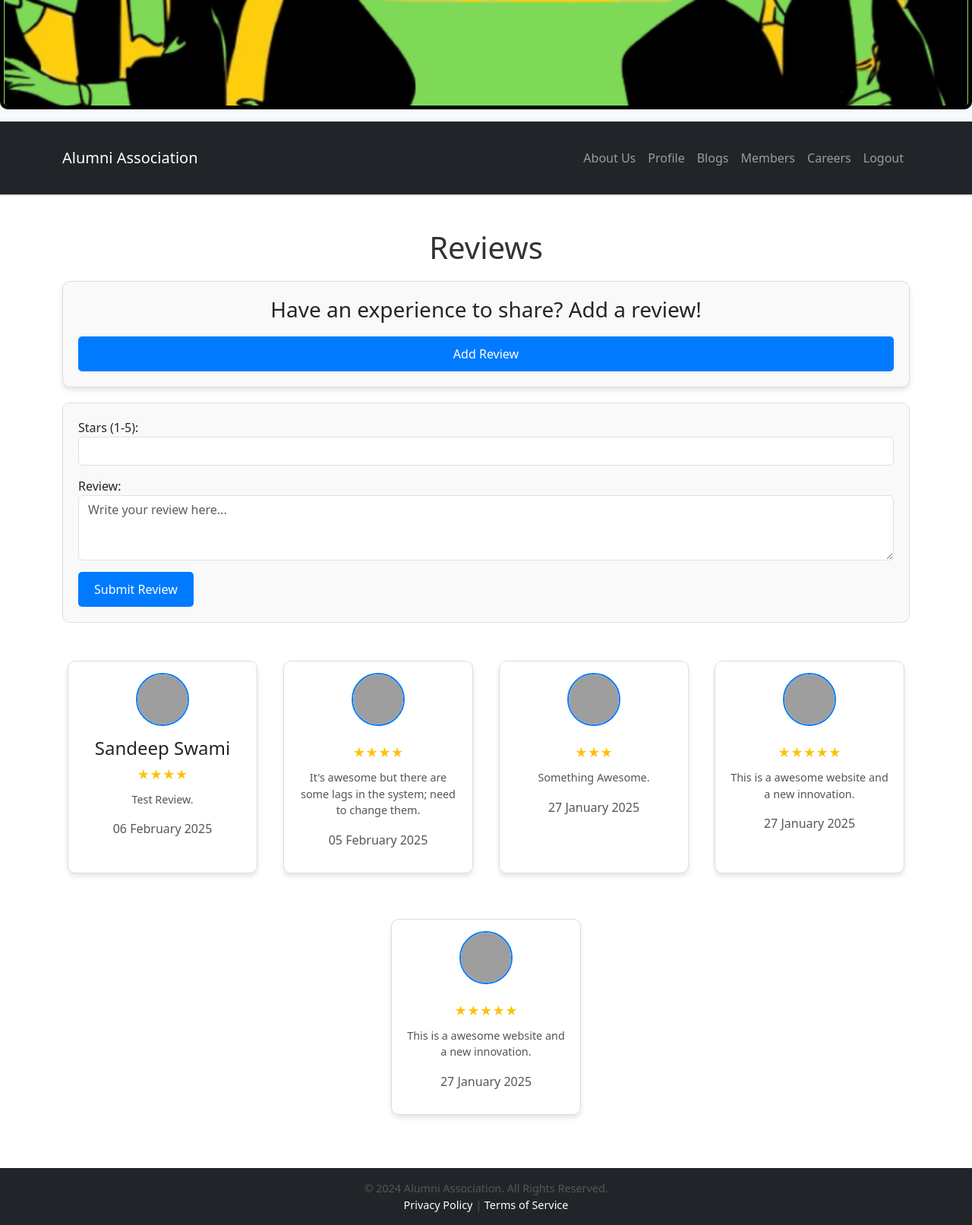
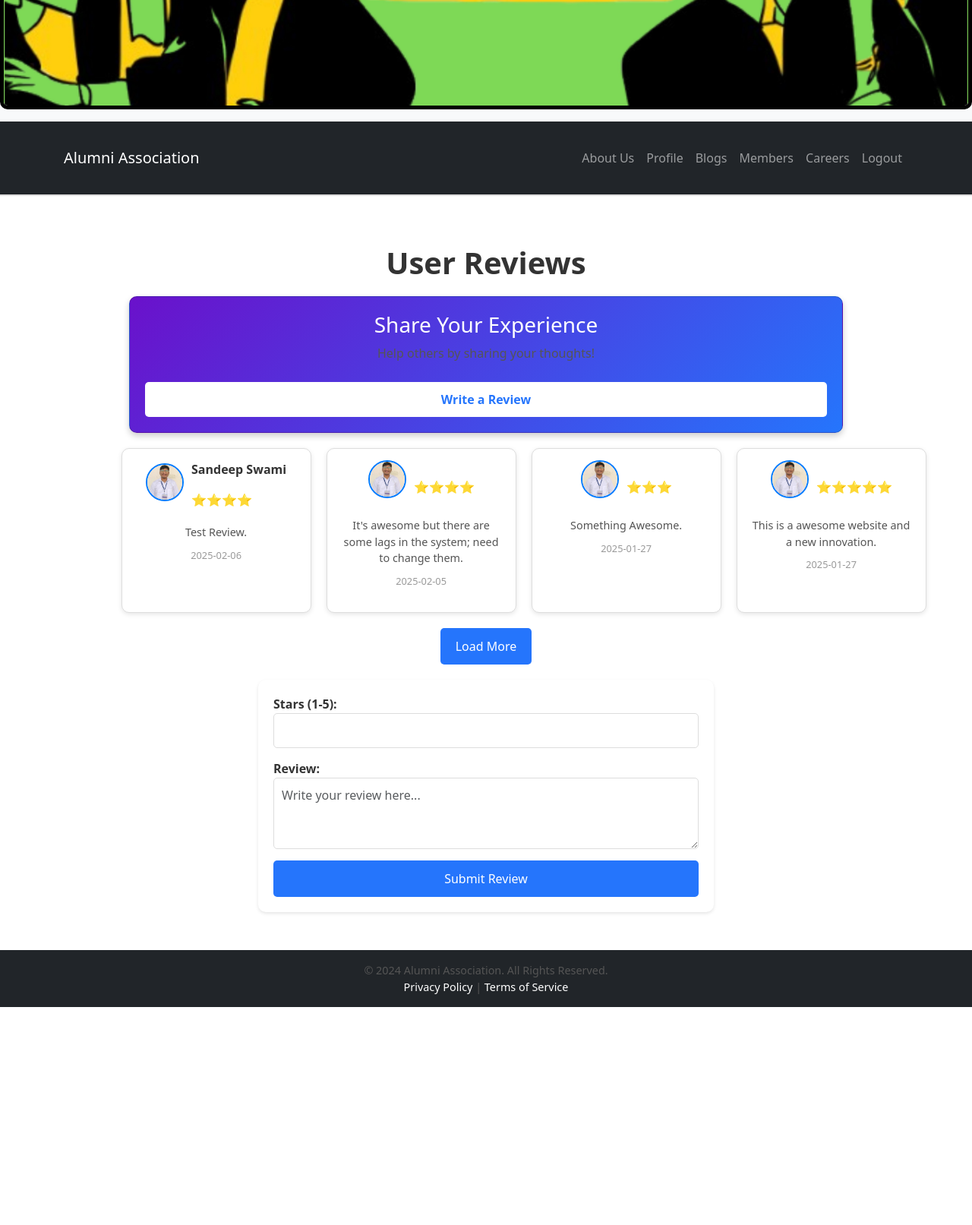
Before and after one commit to Superhack011/Alumni_Project, a Flask app: page /reviews in a window 1280 px wide. Shown: the part 433-2046 px from the top of the page at 76% size. After the commit the page ends 1759 px from the top, so only its background shows below. Run offline with Flask 3, Linux system fonts and the light colour scheme; a user stored in the database is signed in; data comes from the database, SQL or seed files in the repository; both versions use the stored data as it was after the commit; grey boxes are pictures that could not be loaded.

Commit message:
Adding feature

```diff
--- a/website/static/review_style.css
+++ b/website/static/review_style.css
@@ -1,73 +1,188 @@
-.page-title {
-  text-align: center;
-  font-size: 2.5em;
-  margin-bottom: 20px;
-  color: #333;
-}
-
-.card {
-  border: 1px solid #ddd;
-  border-radius: 10px;
-  background-color: #fff;
-  box-shadow: 0 4px 6px rgba(0, 0, 0, 0.1);
-  margin: 20px 0;
+/* General Container */
+.container {
+  max-width: 90%;
+  margin: auto;
   padding: 20px;
 }
 
+/* Page Title */
+.page-title {
+  text-align: center;
+  font-size: 2.5rem;
+  font-weight: bold;
+  color: #333;
+  margin-bottom: 20px;
+}
+
+/* Add Review Section */
 .add-review-card {
   text-align: center;
-  background-color: #f9f9f9;
+  background: linear-gradient(135deg, #6a11cb, #2575fc);
+  color: white;
+  padding: 20px;
+  border-radius: 10px;
+  box-shadow: 0 4px 8px rgba(0, 0, 0, 0.2);
+  margin-bottom: 20px;
 }
 
 .add-review-btn {
   display: inline-block;
   margin-top: 10px;
-  background-color: #007bff;
-  color: #fff;
+  padding: 10px 20px;
+  background: white;
+  color: #2575fc;
+  border-radius: 5px;
+  font-weight: bold;
   text-decoration: none;
-  padding: 10px 20px;
-  border-radius: 5px;
-  transition: background-color 0.3s;
+  transition: all 0.3s ease-in-out;
 }
 
 .add-review-btn:hover {
-  background-color: #0056b3;
+  background: #f4f4f4;
 }
 
+/* Review Submission Form */
 .add-review-form {
-  margin-top: 20px;
+  background: white;
   padding: 20px;
-  border: 1px solid #ddd;
   border-radius: 10px;
-  background-color: #f9f9f9;
+  box-shadow: 0 2px 4px rgba(0, 0, 0, 0.1);
+  max-width: 600px;
+  margin: auto;
 }
 
 .form-group {
   margin-bottom: 15px;
 }
 
-.btn {
-  display: inline-block;
-  background-color: #007bff;
-  color: #fff;
-  text-decoration: none;
-  padding: 10px 20px;
-  border-radius: 5px;
-  transition: background-color 0.3s;
+label {
+  font-weight: bold;
+  color: #333;
 }
 
-.btn:hover {
-  background-color: #0056b3;
+.form-control {
+  width: 100%;
+  padding: 10px;
+  border-radius: 5px;
+  border: 1px solid #ddd;
+  font-size: 1rem;
 }
 
-.reviews-container {
-  margin-top: 30px;
+.submit-review-btn {
+  width: 100%;
+  background: #2575fc;
+  color: white;
+  border: none;
+  padding: 12px;
+  border-radius: 5px;
+  font-size: 1rem;
+  cursor: pointer;
+  transition: all 0.3s ease-in-out;
 }
 
+.submit-review-btn:hover {
+  background: #6a11cb;
+}
+
+/* Reviews Grid */
+.reviews-container {
+  display: grid;
+  grid-template-columns: repeat(4, 1fr);
+  gap: 20px;
+  margin-top: 20px;
+}
+
+/* Review Card */
 .review-card {
+  background: white;
+  padding: 15px;
+  border-radius: 10px;
+  box-shadow: 0 2px 6px rgba(0, 0, 0, 0.1);
+  transition: transform 0.3s ease-in-out;
+  text-align: center;
+}
+
+.review-card:hover {
+  transform: translateY(-5px);
+}
+
+/* Review Header */
+.review-header {
   display: flex;
   align-items: center;
-  margin-bottom: 20px;
-  padding: 15px;
-  border: 1px so
+  justify-content: center;
+  margin-bottom: 10px;
 }
+
+.profile-pic {
+  width: 50px;
+  height: 50px;
+  border-radius: 50%;
+  object-fit: cover;
+  margin-right: 10px;
+}
+
+.review-info {
+  text-align: left;
+}
+
+.review-name {
+  font-weight: bold;
+  color: #333;
+}
+
+.review-stars {
+  color: #f4b400;
+}
+
+/* Review Text */
+.review-text {
+  font-size: 0.9rem;
+  color: #555;
+  margin-bottom: 10px;
+}
+
+.review-date {
+  font-size: 0.8rem;
+  color: #999;
+}
+
+/* Load More Button */
+.load-more-container {
+  text-align: center;
+  margin-top: 20px;
+}
+
+.load-more-btn {
+  background: #2575fc;
+  color: white;
+  border: none;
+  padding: 12px 20px;
+  border-radius: 5px;
+  font-size: 1rem;
+  cursor: pointer;
+  transition: all 0.3s ease;
+}
+
+.load-more-btn:hover {
+  background: #6a11cb;
+}
+
+/* Responsive Design */
+@media (max-width: 1024px) {
+  .reviews-container {
+      grid-template-columns: repeat(3, 1fr);
+  }
+}
+
+@media (max-width: 768px) {
+  .reviews-container {
+      grid-template-columns: repeat(2, 1fr);
+  }
+}
+
+@media (max-width: 480px) {
+  .reviews-container {
+      grid-template-columns: 1fr;
+  }
+}
--- /dev/null
+++ b/website/static/script.js
@@ -0,0 +1,55 @@
+function toggleStar(icon) {
+    if (icon.classList.contains('text-warning')) {
+      icon.classList.remove('text-warning'); // Removes gold color
+      icon.classList.add('text-secondary'); // Adds white/grey color
+    } else {
+      icon.classList.remove('text-secondary'); // Removes white/grey color
+      icon.classList.add('text-warning'); // Adds gold color
+    }
+  }
+
+
+
+  let page = 1;
+  document.addEventListener("DOMContentLoaded", function () {
+      loadReviews(); // Load initial reviews
+
+      document.getElementById("load-more-btn").addEventListener("click", function () {
+          loadReviews();
+      });
+  });
+
+  function loadReviews() {
+      fetch(`/load_reviews?page=${page}`)
+          .then(response => response.json())
+          .then(data => {
+              if (data.reviews.length > 0) {
+                  const container = document.getElementById("reviews-container");
+                  data.reviews.forEach(review => {
+                      let starsHtml = "";
+                      for (let i = 0; i < review.stars; i++) {
+                          starsHtml += "⭐"; // Generate stars dynamically
+                      }
+
+                      let reviewCard = `
+                          <div class="review-card">
+                              <div class="review-header">
+                                  <img src="/static/${review.member_image_path}" alt="Member Profile" class="profile-pic" />
+                                  <div class="review-info">
+                                      <p class="review-name">${review.name}</p>
+                                      <p class="review-stars">${starsHtml}</p>
+                                  </div>
+                              </div>
+                              <p class="review-text">${review.review_text}</p>
+                              <p class="review-date">${review.created_at}</p>
+                          </div>`;
+
+                      container.innerHTML += reviewCard;
+                  });
+                  page++; // Increase page count
+              } else {
+                  document.getElementById("load-more-btn").style.display = "none"; // Hide button when no more reviews
+              }
+          })
+          .catch(error => console.error("Error loading reviews:", error));
+  }
--- a/website/templates/reviews.html
+++ b/website/templates/reviews.html
@@ -1,58 +1,63 @@
-{% extends "layout.html" %}
+{% extends "layout.html" %} {% block title %} Reviews {% endblock %} {% block
+body %}
+<link
+  rel="stylesheet"
+  href="{{ url_for('static', filename='review_style.css') }}"
+/>
 
-{% block title %} Reviews {% endblock %}
+<div class="container">
+  <h1 class="page-title">User Reviews</h1>
 
-{% block body %}
-<link rel="stylesheet" href="{{ url_for('static', filename='review_style.css') }}">
-
-<h1 class="page-title">Reviews</h1>
-
+  <!-- Add Review Section -->
   <div class="card add-review-card">
-    <h3>Have an experience to share? Add a review!</h3>
-    <a href="#add-review-form" class="btn add-review-btn">Add Review</a>
+    <h3>Share Your Experience</h3>
+    <p>Help others by sharing your thoughts!</p>
+    <a href="#add-review-form" class="btn add-review-btn">Write a Review</a>
   </div>
 
-<form id="add-review-form" action="{{ url_for('views.reviews') }}" method="POST" class="add-review-form">
-    <input type="hidden" name="member_id" value="1"> <!-- Replace with dynamic member ID -->
+  <!-- Reviews Grid -->
+  <div id="reviews-container" class="reviews-container">
+    <!-- Reviews will be loaded dynamically -->
+  </div>
+
+  <!-- Load More Button -->
+  <div class="load-more-container">
+    <button id="load-more-btn" class="btn load-more-btn">Load More</button>
+  </div>
+</div>
+
+<!-- Review Submission Form -->
+<form
+  id="add-review-form"
+  action="{{ url_for('views.reviews') }}"
+  method="POST"
+  class="add-review-form"
+>
+  <input type="hidden" name="member_id" value="1" />
   <div class="form-group">
     <label for="stars">Stars (1-5):</label>
-        <input type="number" name="stars" class="form-control" min="1" max="5" required>
+    <input
+      type="number"
+      name="stars"
+      class="form-control"
+      min="1"
+      max="5"
+      required
+    />
   </div>
   <div class="form-group">
     <label for="review_text">Review:</label>
-        <textarea name="review_text" class="form-control" rows="3" placeholder="Write your review here..." required></textarea>
+    <textarea
+      name="review_text"
+      class="form-control"
+      rows="3"
+      placeholder="Write your review here..."
+      required
+    ></textarea>
   </div>
   <button type="submit" class="btn submit-review-btn">Submit Review</button>
 </form>
 
-<div class="reviews-container">
-    {% if reviews %}
-        {% for review in reviews %}
-        <div class="card review-card">
-            <img src="{{ url_for('static', filename='default.jpg') }}" alt="User Pic" class="profile-pic">
-            <div class="review-content">
-                <h4 class="review-author">{{ review.name }}</h4>
-                <div class="review-stars">
-                    <span class="stars">{% for i in range(review.stars) %}★{% endfor %}</span>
-                </div>
-                <p class="review-text">{{ review.review_text }}</p>
-                <p class="review-date">{{ review.created_at.strftime('%d %B %Y') }}</p>
-            </div>
-        </div>
-        {% endfor %}
-    {% else %}
-        <p class="no-reviews">No reviews found. Be the first to add a review!</p>
-    {% endif %}
-</div>
-
-<!-- Pagination -->
-<div class="pagination">
-    {% if pagination.has_prev %}
-        <a href="{{ url_for('views.reviews', page=pagination.prev_num) }}" class="btn pagination-btn">Previous</a>
-    {% endif %}
-    {% if pagination.has_next %}
-        <a href="{{ url_for('views.reviews', page=pagination.next_num) }}" class="btn pagination-btn">Next</a>
-    {% endif %}
-</div>
+<script src="{{ url_for('static', filename='script.js') }}"></script>
 
 {% endblock %}
--- a/website/views.py
+++ b/website/views.py
@@ -18,8 +18,31 @@
 ##Home Page route
 @views.route('/')
 def home():
-    top_reviews = Reviews.query.order_by(Reviews.created_at.desc()).limit(4).all()
-    return render_template('about.html', user=current_user, reviews=top_reviews)
+    # Fetch the top 4 latest reviews with profile pictures
+    top_reviews = db.session.query(Reviews, img.img).join(img, Reviews.member_id == img.member_id, isouter=True)\
+        .order_by(Reviews.created_at.desc()).limit(4).all()
+
+    reviews_with_images = []
+    for review, member_image in top_reviews:
+        reviews_with_images.append({
+            "id": review.id,
+            "name": review.name,
+            "stars": review.stars,
+            "review_text": review.review_text,
+            "created_at": review.created_at,
+            "member_image_path": member_image if member_image else "default_profile.jpg"
+        })
+
+    # Fetch upcoming events (assuming Event model has 'date' field)
+    upcoming_events = Events.query.filter(Events.date >= datetime.utcnow()).order_by(Events.date.asc()).limit(5).all()
+
+    return render_template(
+        'about.html',
+        user=current_user,
+        reviews=reviews_with_images,
+        upcoming_events=upcoming_events
+    )
+
 
 @views.route('/profile')
 @login_required
@@ -28,14 +51,13 @@
     member_image = img.query.filter_by(member_id=user_member.id).first()
 
     if member_image:
-        member_image_path = member_image.img  # No need to replace "static/"
+        member_image_path = member_image.img
     else:
         member_image_path = "default_profile.jpg"
 
     return render_template(
         'profile.html', user=current_user, member=user_member, member_image_path=member_image_path
     )
-
 
 
 if not os.path.exists(UPLOAD_FOLDER):
@@ -48,7 +70,6 @@
     member = current_user.member
 
     if request.method == 'POST':
-        # ✅ Step 1: Update Basic Member Information
         member.name = request.form.get('name', member.name)
         member.batch = request.form.get('batch', member.batch)
         member.specialization = request.form.get('specialization', member.specialization)
@@ -56,7 +77,6 @@
         member.contact = request.form.get('contact', member.contact)
         member.email = request.form.get('email', member.email)
 
-        # ✅ Step 2: Handle Image Upload (if any)
         if 'pic' in request.files:
          file = request.files['pic']
          if file and allowed_file(file.filename):
@@ -64,46 +84,37 @@
              file_path = os.path.join(UPLOAD_FOLDER, filename)
              file.save(file_path)
 
-             # Store only the relative path (without 'static/')
-             relative_path = os.path.join("uploads", filename).replace("\\", "/")  # Ensure correct format
+             relative_path = os.path.join("uploads", filename).replace("\\", "/")
 
-             # Check if user already has an image
              existing_img = img.query.filter_by(member_id=member.id).first()
 
              if existing_img:
-                 # Update the existing image record
-                 existing_img.img = relative_path  # Update path
-                 existing_img.name = filename  # Update file name
-                 existing_img.mimetype = file.mimetype  # Update mimetype
+                 existing_img.img = relative_path
+                 existing_img.name = filename
+                 existing_img.mimetype = file.mimetype
              else:
-                 # Create a new record if no image exists
                  new_image = img(img=relative_path, name=filename, mimetype=file.mimetype, member_id=member.id)
                  db.session.add(new_image)
 
-        # ✅ Step 3: Append New Reviews Instead of Clearing
         new_reviews = request.form.getlist('reviews')
         for review in new_reviews:
-            if review.strip():  # Ensure it's not empty
+            if review.strip():
                 member.reviews.append(Reviews(content=review, member_id=member.id))
 
-        # ✅ Step 4: Append New Projects
         new_projects = request.form.getlist('projects')
         for project in new_projects:
             if project.strip():
                 member.projects.append(Project(title=project, member_id=member.id))
 
-        # ✅ Step 5: Append New Events
         new_events = request.form.getlist('upcoming_events')
         for event in new_events:
             if event.strip():
                 member.events.append(Events(event_name=event, member_id=member.id))
 
-        # ✅ Step 6: Commit Changes
         db.session.commit()
         flash("Profile updated successfully!", "success")
         return redirect(url_for('views.edit_profile'))
 
-    # Fetch member image
     member_image = img.query.filter_by(member_id=member.id).first()
 
     return render_template('editprofile.html', user=current_user, member=member, member_image=member_image)
@@ -115,7 +126,7 @@
     member_image = img.query.filter_by(member_id=alumni.id).first()
 
     if member_image:
-        member_image_path = member_image.img  # No need to replace "static/"
+        member_image_path = member_image.img
     else:
         member_image_path = "default_profile.jpg"
     return render_template('show_member.html',user = current_user, member = alumni,features=features, member_image_path=member_image_path)
@@ -124,18 +135,14 @@
 @views.route('/toggle_friend/<int:member_id>', methods=['POST'])
 @login_required
 def toggle_friend(member_id):
-    # Get the current user's member instance
     current_member = current_user.member
 
-    # Fetch the member to be added/removed as a friend
     friend = Member.query.get_or_404(member_id)
 
-    # Prevent self-friendship
     if current_member.id == friend.id:
         flash("You cannot add yourself as a friend!", category="error")
         return redirect(url_for('views.show_profile', member_id=member_id))
 
-    # Toggle friendship status
     if current_member.is_friend(friend):
         current_member.friends.remove(friend)
         db.session.commit()
@@ -150,16 +157,14 @@
 
 @views.route('/blogs', methods=['GET', 'POST'])
 def blogs():
-    search_query = request.args.get('search', '')  # Get search query from the request (default is an empty string)
+    search_query = request.args.get('search', '')
 
     if search_query:
-        # Join the Blog and Member tables and filter by author name or blog title
         all_blogs = Blog.query.join(Member).filter(
             (Blog.title.ilike(f'%{search_query}%')) |
             (Member.name.ilike(f'%{search_query}%'))
         ).order_by(Blog.created_at.desc()).all()
     else:
-        # If no search query, show all blogs
         all_blogs = Blog.query.order_by(Blog.created_at.desc()).all()
 
     return render_template('blog.html', user=current_user,
@@ -217,7 +222,7 @@
 
     user_member = current_user.member
 
-    # Render the template with paginated data
+    ### Render the template with paginated data
     return render_template(
         'member.html',
         user=current_user,
@@ -257,7 +262,7 @@
             return redirect(url_for('views.add_event'))
 
         try:
-            date = datetime.strptime(date, '%Y-%m-%d')  # Expected date format: YYYY-MM-DD
+            date = datetime.strptime(date, '%Y-%m-%d')  ###format: YYYY-MM-DD
         except ValueError:
             flash("Invalid date format. Please use YYYY-MM-DD.", "danger")
             return redirect(url_for('views.add_event'))
@@ -292,13 +297,12 @@
     return render_template('aboutuspage.html', user=current_user)
 
 
-@views.route('/reviews', methods=['GET', 'POST'])
-@login_required
+@views.route('/reviews')
 def reviews():
     page = request.args.get('page', 1, type=int)
 
     if request.method == 'POST':
-        # Get data from the form
+        ### Get data from the form
         member_id = request.form.get('member_id')
         stars = request.form.get('stars')
         review_text = request.form.get('review_text')
@@ -321,10 +325,46 @@
         flash("Review added successfully!", "success")
         return redirect(url_for('views.reviews'))
 
-    # Handle GET request and pagination
-    reviews_paginated = Reviews.query.order_by(Reviews.created_at.desc()).paginate(page=page, per_page=5)
-    return render_template('reviews.html', reviews=reviews_paginated.items, user=current_user, pagination=reviews_paginated)
+    reviews_paginated = db.session.query(Reviews, img.img).join(img, Reviews.member_id == img.member_id, isouter=True)\
+        .order_by(Reviews.created_at.desc()).paginate(page=page, per_page=5)
 
+    reviews_with_images = []
+    for review, member_image in reviews_paginated.items:
+        reviews_with_images.append({
+            "id": review.id,
+            "name": review.name,
+            "stars": review.stars,
+            "review_text": review.review_text,
+            "created_at": review.created_at,
+            "member_image_path": member_image if member_image else "default_profile.jpg"
+        })
+
+    return render_template('reviews.html',
+                           reviews=reviews_with_images,
+                           user=current_user,
+                           pagination=reviews_paginated)
+
+
+@views.route('/load_reviews', methods=['GET'])
+def load_reviews():
+    page = request.args.get('page', 1, type=int)
+    per_page = 4  # 4 reviews per row
+    reviews_paginated = Reviews.query.order_by(Reviews.created_at.desc()).paginate(page=page, per_page=per_page)
+
+    reviews_data = []
+    for review in reviews_paginated.items:
+        member_image = img.query.filter_by(member_id=review.member_id).first()
+        member_image_path = member_image.img if member_image else "default_profile.jpg"
+
+        reviews_data.append({
+            "name": review.name,
+            "stars": review.stars,
+            "review_text": review.review_text,
+            "created_at": review.created_at.strftime('%Y-%m-%d'),
+            "member_image_path": member_image_path
+        })
+
+    return jsonify({"reviews": reviews_data})
 
 @views.route('/resources', methods=['GET'])
 def resources_page():
@@ -386,7 +426,7 @@
     department = request.args.get('department', '')
     project_work = request.args.get('project_work', '')
 
-    # Build the query based on the search filters
+    ###Build the query based on the search filters
     alumni_query = Alumni.query
     if batch:
         alumni_query = alumni_query.filter(Alumni.batch.ilike(f'%{batch}%'))
```
Also changed, not shown: website/templates/about.html (+42 -37 lines), website/templates/script.js (deleted, +0 -9 lines), instance/database.db. Lines whose indentation alone changed are shown as unchanged.
